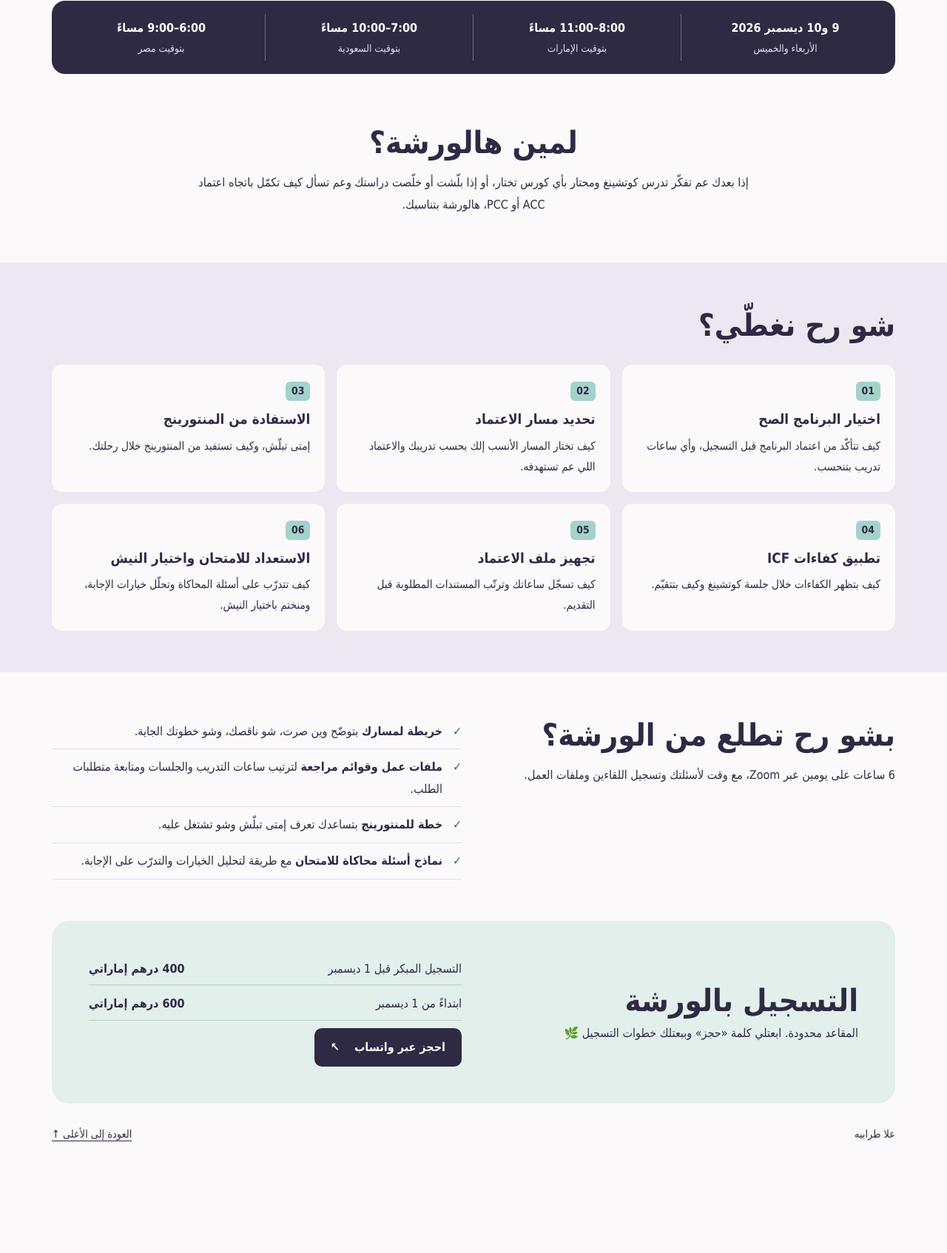
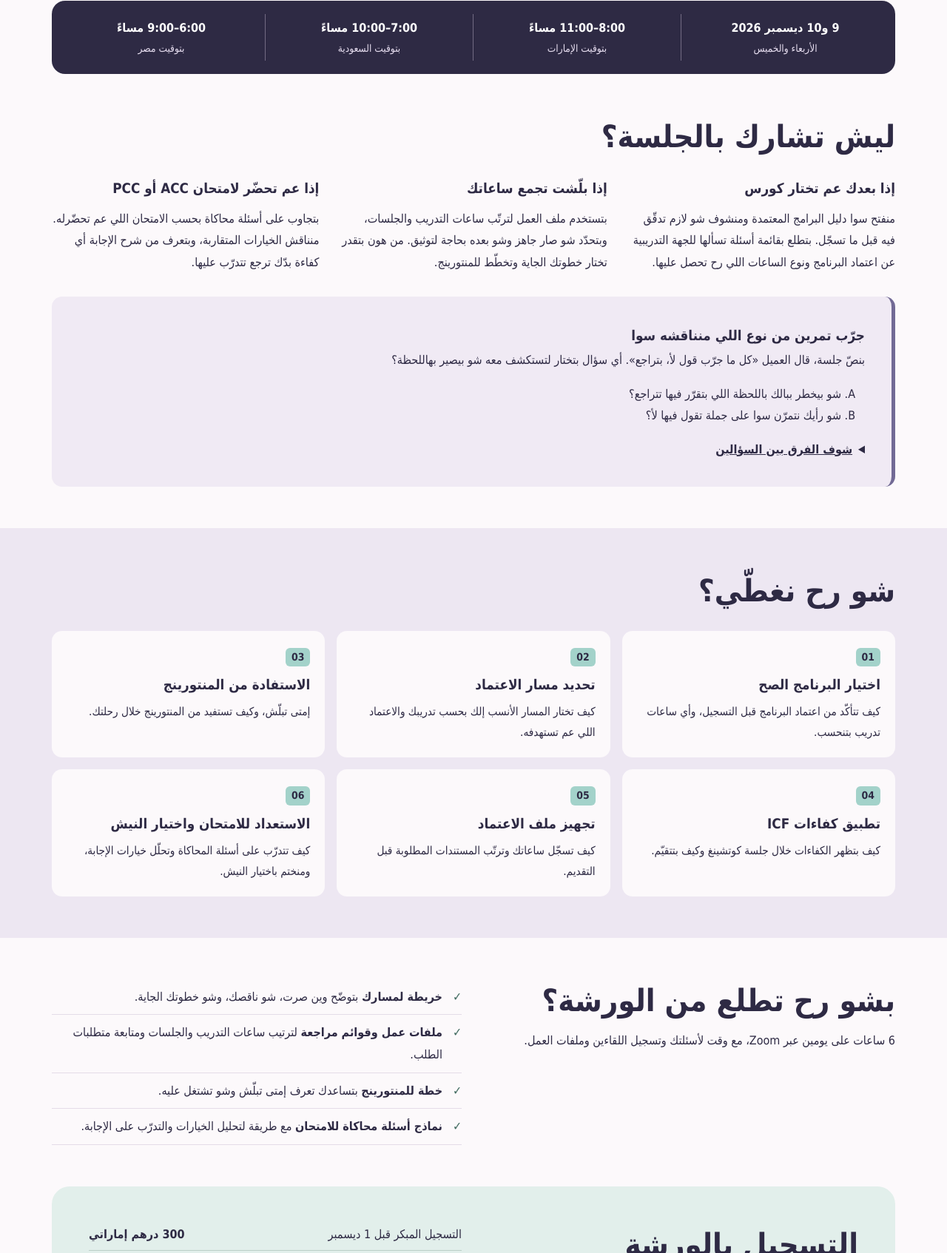
Before and after one commit to kmadev-dev/icf-journey-with-ola, a plain HTML site: page index.html in a window 1280 px wide. Shown: the part 684-2378 px from the top of the page at 74% size. Before the commit the page ends 2258 px from the top, so only its background shows below. Drawn offline with Linux system fonts and the light colour scheme.

Commit message:
Add files via upload

```diff
--- a/index.html
+++ b/index.html
@@ -10,7 +10,7 @@
 <body>
 <header class="shell header">
 <a class="brand" href="#top"><img src="logo.png" alt="" width="52" height="52"><span>علا طرابيه<small>كوتش معتمدة بدرجة PCC من ICF</small></span></a>
-<nav aria-label="أقسام الصفحة"><a href="#topics">المحاور</a><a href="#outcomes">المخرجات</a><a href="#booking">التسجيل</a></nav>
+<nav aria-label="أقسام الصفحة"><a href="#why">ليش تشارك؟</a><a href="#topics">المحاور</a><a href="#outcomes">المخرجات</a><a href="#booking">التسجيل</a></nav>
 </header>
 <main id="top">
 <section class="hero shell" aria-labelledby="title">
@@ -18,8 +18,8 @@
 <p class="eyebrow">ورشة تفاعلية عبر Zoom</p>
 <h1 id="title">رحلة اعتماد <bdi>ICF</bdi></h1>
 <p class="subtitle">من اختيار الكورس إلى تجهيز طلب الاعتماد</p>
-<p>من وين بلّش؟ شو يعني اعتماد؟ كيف أكمّل؟ كيف أسجّل؟ شو محتاج؟ وهل أنا بالمكان الصح؟</p>
-<p>أنا مريت بهالطريق. أخد منّي وقت وجهد طويل، وخسرت فيه ماديًا كتير لحدّ ما تعلّمت. بهالورشة رح شارككم خلاصة تجربتي لتعرفوا وين أنتوا بالرحلة وشو خطوتكم الجاية.</p>
+<p>قبل ما تدفع على كورس، كيف بتتأكّد إنّ ساعاته بتفيدك بمسار الاعتماد؟ وإذا بلّشت تحضّر للامتحان، شو بتعمل لما يبدوا جوابين مقنعين؟</p>
+<p>أنا علا طرابيه. وقت كنت حضّر لاعتمادي، أخدت منّي هالأسئلة وقت ومصاري. بهاللقاءين منشتغل سوا على قرارات رح تواجهك بنفسك، من اختيار التدريب لشرح سبب اختيارك لجواب معيّن.</p>
 <a class="button" href="https://wa.me/971508780362?text=%D8%AD%D8%AC%D8%B2">للاستفسار والحجز عبر واتساب <span aria-hidden="true">↖</span></a>
 </div>
 <figure class="portrait"><img src="ola.jpg" alt="علا طرابيه، مقدّمة ورشة رحلة اعتماد ICF" width="1107" height="1280"><figcaption><strong>علا طرابيه</strong><span>كوتش معتمدة بدرجة PCC من ICF</span></figcaption></figure>
@@ -30,9 +30,19 @@
 <div><strong>7:00–10:00 مساءً</strong><span>بتوقيت السعودية</span></div>
 <div><strong>6:00–9:00 مساءً</strong><span>بتوقيت مصر</span></div>
 </div>
-<section class="shell audience">
-<h2>لمين هالورشة؟</h2>
-<p>إذا بعدك عم تفكّر تدرس كوتشينغ ومحتار بأي كورس تختار، أو إذا بلّشت أو خلّصت دراستك وعم تسأل كيف تكمّل باتجاه اعتماد <bdi>ACC</bdi> أو <bdi>PCC</bdi>، هالورشة بتناسبك.</p>
+<section class="shell section why" id="why" aria-labelledby="why-heading">
+<h2 id="why-heading">ليش تشارك بالجلسة؟</h2>
+<div class="value-columns">
+<div><h3>إذا بعدك عم تختار كورس</h3><p>منفتح سوا دليل البرامج المعتمدة ومنشوف شو لازم تدقّق فيه قبل ما تسجّل. بتطلع بقائمة أسئلة تسألها للجهة التدريبية عن اعتماد البرنامج ونوع الساعات اللي رح تحصل عليها.</p></div>
+<div><h3>إذا بلّشت تجمع ساعاتك</h3><p>بتستخدم ملف العمل لترتّب ساعات التدريب والجلسات، وبتحدّد شو صار جاهز وشو بعده بحاجة لتوثيق. من هون بتقدر تختار خطوتك الجاية وتخطّط للمنتورينج.</p></div>
+<div><h3>إذا عم تحضّر لامتحان ACC أو PCC</h3><p>بتجاوب على أسئلة محاكاة بحسب الامتحان اللي عم تحضّرله. منناقش الخيارات المتقاربة، وبتعرف من شرح الإجابة أي كفاءة بدّك ترجع تتدرّب عليها.</p></div>
+</div>
+<div class="sample">
+<h3>جرّب تمرين من نوع اللي منناقشه سوا</h3>
+<p>بنصّ جلسة، قال العميل «كل ما جرّب قول لأ، بتراجع». أي سؤال بتختار لتستكشف معه شو بيصير بهاللحظة؟</p>
+<ol type="A"><li>شو بيخطر ببالك باللحظة اللي بتقرّر فيها تتراجع؟</li><li>شو رأيك نتمرّن سوا على جملة تقول فيها لأ؟</li></ol>
+<details><summary>شوف الفرق بين السؤالين</summary><p>السؤال الأوّل بيترك للعميل مساحة يكتشف شو بيصير معه قبل ما يتراجع. التاني بينتقل مباشرةً لتمرين عملي. ممكن يفيده إذا طلب يتدرّب، بس بهالموقف هدفنا بعده الاستكشاف. هيدا مثال توضيحي من إعداد الورشة.</p></details>
+</div>
 </section>
 <section class="topics" id="topics">
 <div class="shell section">
@@ -57,10 +67,10 @@
 </ul>
 </section>
 <section class="shell booking" id="booking">
-<div><h2>التسجيل بالورشة</h2><p>المقاعد محدودة. ابعتلي كلمة «حجز» وببعتلك خطوات التسجيل 🌿</p></div>
+<div><h2>التسجيل بالورشة</h2><p>رسوم التسجيل بتشمل اللقاءين المباشرين (6 ساعات)، تسجيل اللقاءين، ملفات العمل وأسئلة المحاكاة مع شرح الإجابات. ابعتلي كلمة «حجز» وببعتلك خطوات التسجيل.</p></div>
 <div class="prices">
-<div><span>التسجيل المبكر قبل 1 ديسمبر</span><strong>400 درهم إماراتي</strong></div>
-<div><span>ابتداءً من 1 ديسمبر</span><strong>600 درهم إماراتي</strong></div>
+<div><span>التسجيل المبكر قبل 1 ديسمبر</span><strong>300 درهم إماراتي</strong></div>
+<div><span>ابتداءً من 1 ديسمبر</span><strong>450 درهم إماراتي</strong></div>
 <a class="button" href="https://wa.me/971508780362?text=%D8%AD%D8%AC%D8%B2">احجز عبر واتساب <span aria-hidden="true">↖</span></a>
 </div>
 </section>
--- a/style.css
+++ b/style.css
@@ -47,3 +47,25 @@ figcaption span{font-size:.83rem}
 @media(max-width:720px){.shell{width:calc(100% - 32px)}.header{flex-wrap:wrap;gap:8px;padding-block:10px}nav{gap:20px}.hero,.grid,.outcomes,.booking{grid-template-columns:1fr}.hero{padding-block:32px;gap:28px}.portrait{max-width:420px;width:100%;margin-inline:auto}.portrait img{max-height:420px}.schedule{grid-template-columns:repeat(2,1fr);row-gap:12px}.schedule div:nth-child(3){border:0}.section,.audience{padding-block:38px}}
 @media(max-width:370px){.prices div{display:grid}}
 @media(prefers-reduced-motion:reduce){html{scroll-behavior:auto}}
+
+.value-columns {
+    display: grid;
+    grid-template-columns: repeat(3, minmax(0, 1fr));
+    gap: 28px;
+    margin-block: 24px 32px;
+}
+.value-columns h3 { margin-bottom: 8px; }
+.sample {
+    padding: clamp(18px, 4vw, 36px);
+    border-inline-start: 5px solid var(--accent);
+    border-radius: 14px;
+    background: #f0eaf4;
+}
+.sample ol { padding-inline-start: 2rem; }
+.sample summary { cursor: pointer; font-weight: bold; text-decoration: underline; }
+.sample details p { max-width: 75ch; margin-top: 10px; }
+.sample summary:focus-visible { outline: 2px solid var(--accent); outline-offset: 3px; }
+@media (max-width: 720px) {
+    .value-columns { grid-template-columns: 1fr; gap: 20px; }
+    nav { flex-wrap: wrap; column-gap: 16px; }
+}
```
